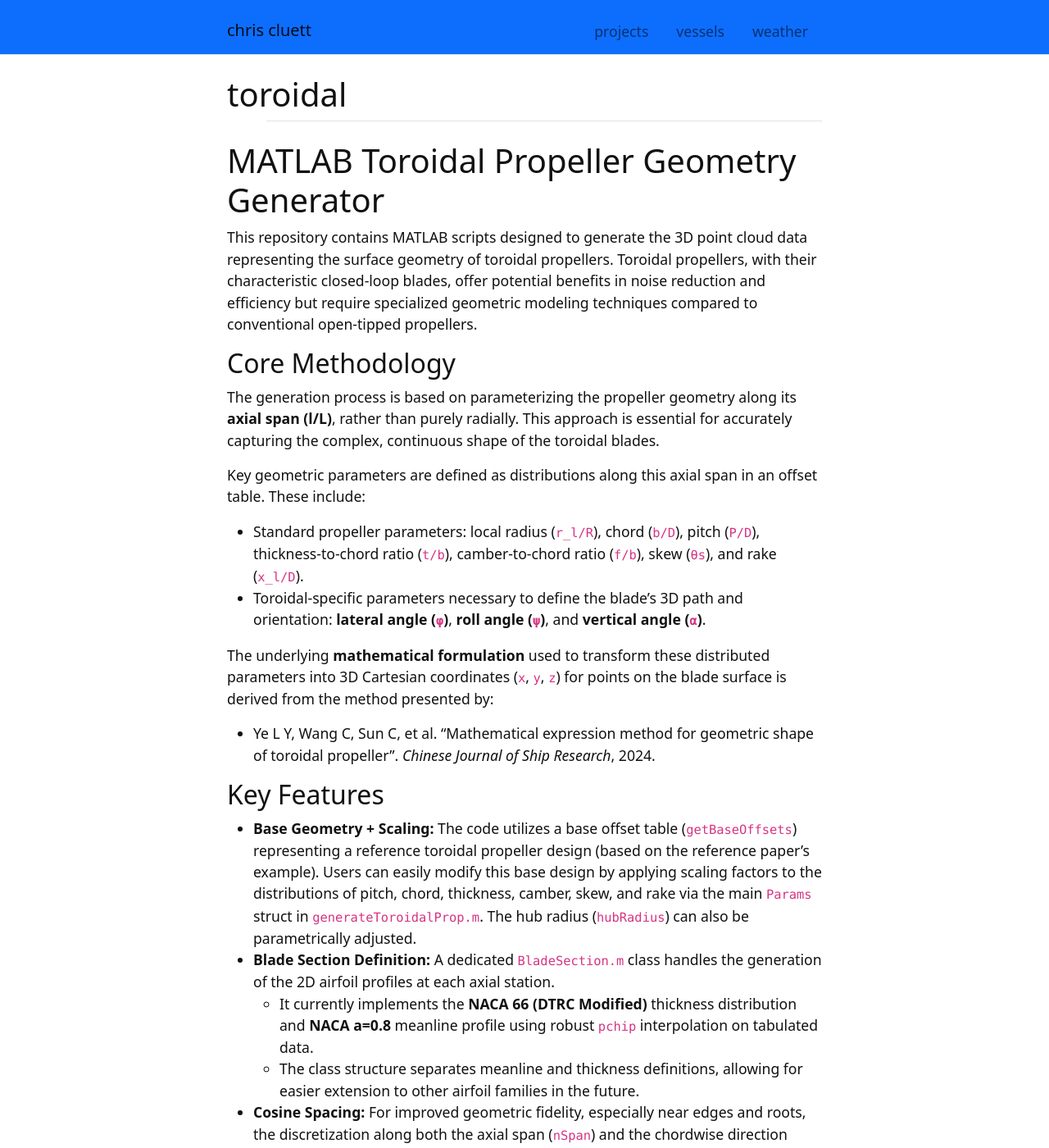
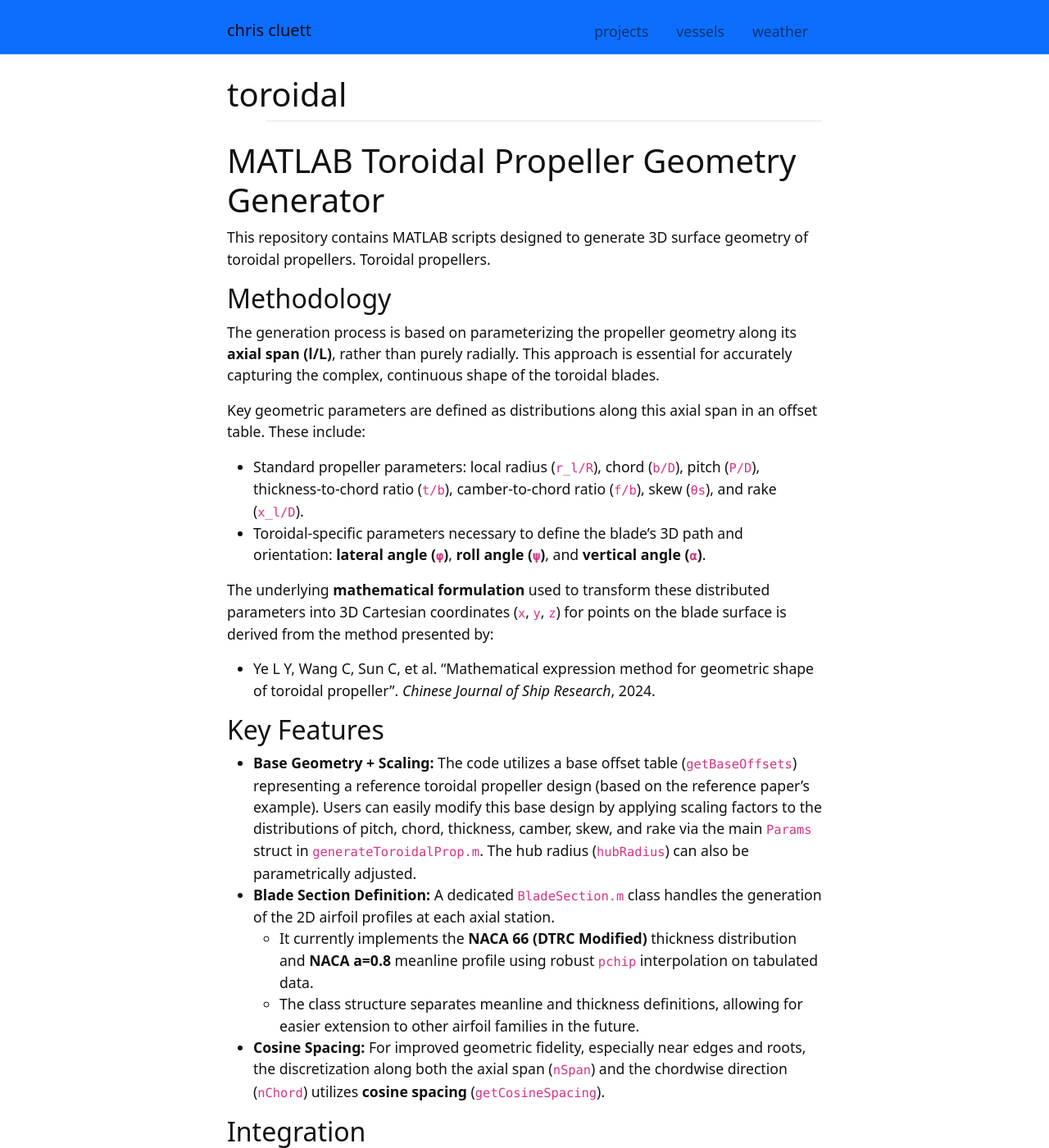
Before and after one commit to ccluett/website, a Jekyll site: the page built from content/toroidal.md, in a window 1280 px wide and 1400 px high. Shown: the whole window at 82% size. Built offline with Jekyll 4.4.1, drawn with Linux system fonts in a browser that asks for light colours.

Commit message:
Update toroidal.md

```diff
--- a/content/toroidal.md
+++ b/content/toroidal.md
@@ -5,9 +5,9 @@ nav: false
 
 # MATLAB Toroidal Propeller Geometry Generator
 
-This repository contains MATLAB scripts designed to generate the 3D point cloud data representing the surface geometry of toroidal propellers. Toroidal propellers, with their characteristic closed-loop blades, offer potential benefits in noise reduction and efficiency but require specialized geometric modeling techniques compared to conventional open-tipped propellers.
+This repository contains MATLAB scripts designed to generate 3D surface geometry of toroidal propellers. Toroidal propellers.
 
-## Core Methodology
+## Methodology
 
 The generation process is based on parameterizing the propeller geometry along its **axial span (l/L)**, rather than purely radially. This approach is essential for accurately capturing the complex, continuous shape of the toroidal blades.
 
```
Also changed, not shown: other parts of content/toroidal.md (+1 -1 lines).
